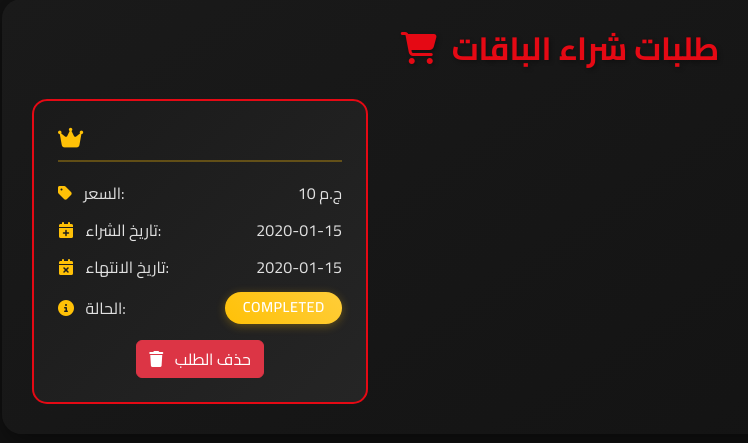
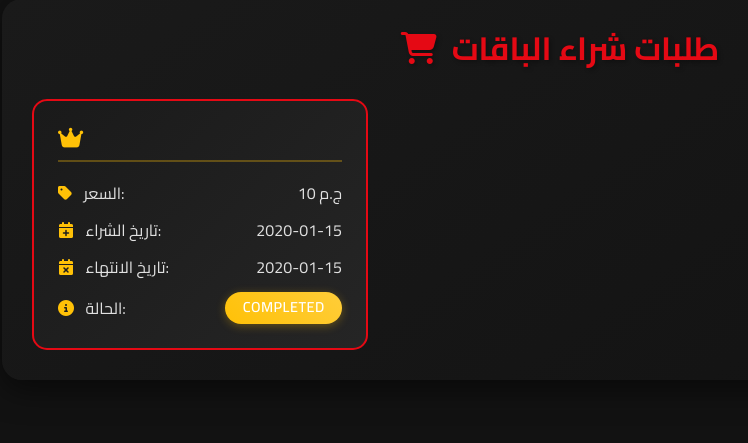
Before and after one commit to Mohammed-hani69/Starcatcher, a Flask app: page /orders in a window 1280 px wide. Shown: the part 154-597 px from the top of the page, without its empty margins (80-828 px from the left). Run offline with Flask 2, Linux system fonts and the light colour scheme; a user stored in the database is signed in; tables that the repository leaves empty hold one stand-in row (values such as "Sample post"); some libraries are stand-ins or nearby versions.

Commit message:
update to v 2.3.7

```diff
--- a/appstarcatcher/routes.py
+++ b/appstarcatcher/routes.py
@@ -372,7 +372,7 @@ def purchase_subscription():
         # 🔹 قفل السجل لمنع التكرار
         existing_subscription = UserSubscriptionPurchase.query.filter_by(
             user_id=current_user.id,
-            status='active'
+            status='expired'
         ).with_for_update().first()
 
         if existing_subscription:
--- a/appstarcatcher/templates/site/orders.html
+++ b/appstarcatcher/templates/site/orders.html
@@ -273,19 +273,10 @@
                                         <i class="fas fa-credit-card me-2"></i>
                                         دفع الاشتراك
                                     </a>
-                                    <button class="btn btn-danger ms-2 delete-order" data-order-id="{{ order.id }}">
-                                        <i class="fas fa-trash me-2"></i>
-                                        حذف الطلب
-                                    </button>
-                                </div>
-                                {% elif order.status != 'active' %}
-                                <div class="mt-3 text-center">
-                                    <button class="btn btn-danger delete-order" data-order-id="{{ order.id }}">
-                                        <i class="fas fa-trash me-2"></i>
-                                        حذف الطلب
-                                    </button>
+
                                 </div>
                                 {% endif %}
+
                             </div>
                         </div>
                     </div>
```
Also changed, not shown: README.md.
